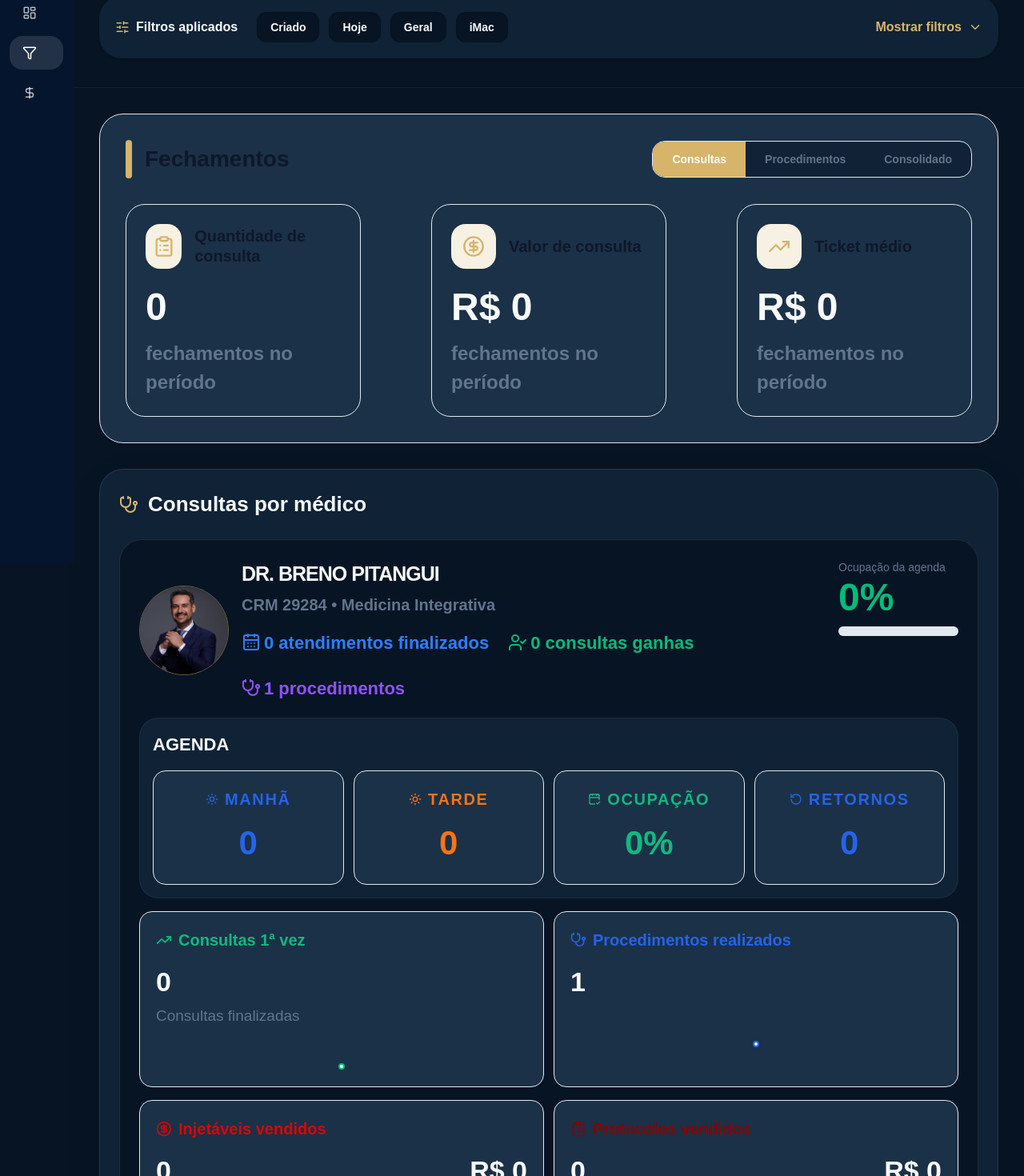
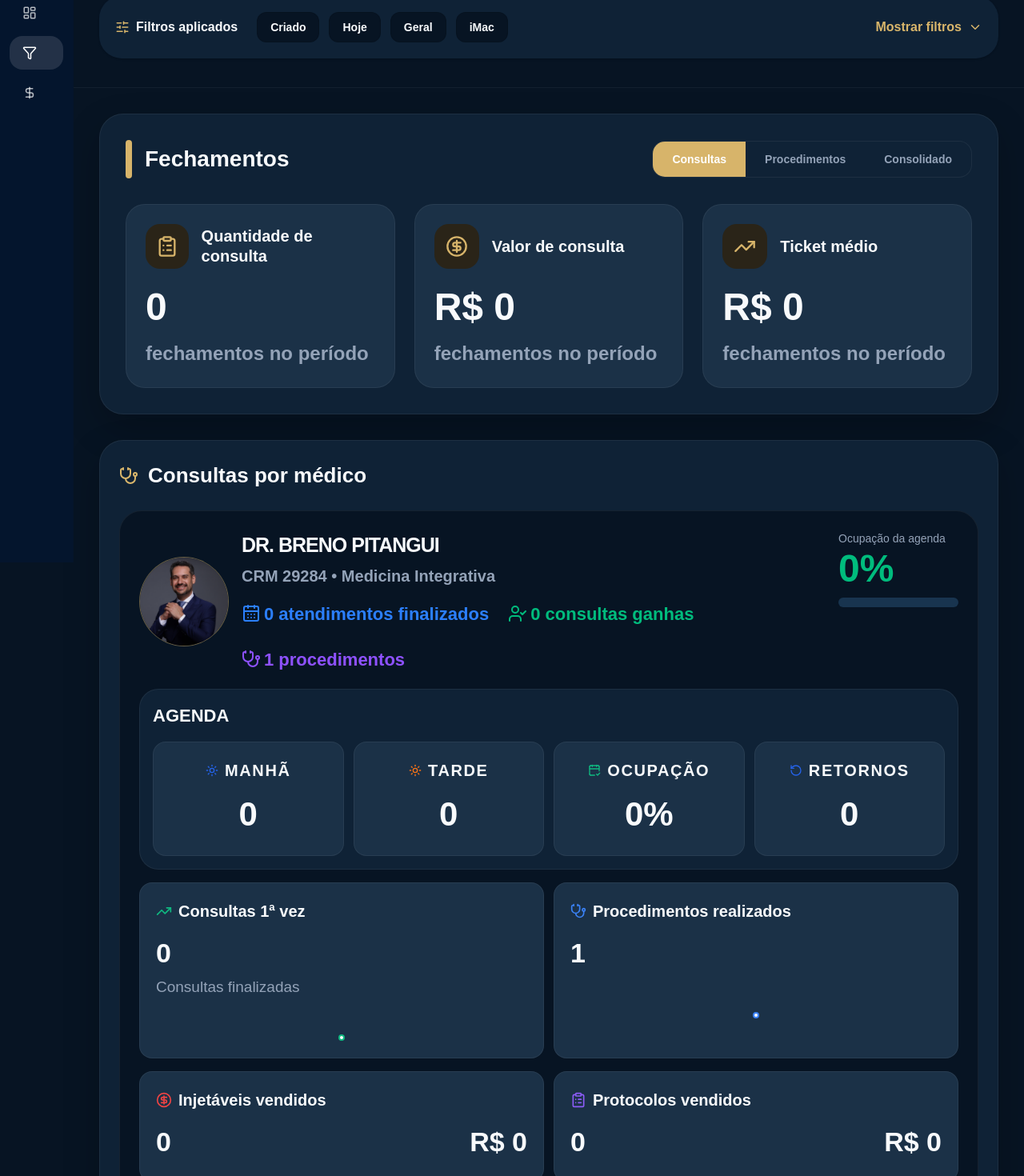
Before and after one commit to thayanasalesintitutorr-bot/criare-dashboard, a Next.js app: page /funil in a window 1280 px wide. Shown: the part 97-1567 px from the top of the page at 80% size. Built offline with nearby package versions, Linux system fonts and the light colour scheme; no server answers; the database is empty.

Commit message:
ajuste cores

```diff
--- a/src/app/funil/page.tsx
+++ b/src/app/funil/page.tsx
@@ -117,16 +117,6 @@ function formatMoney(v: number) {
     maximumFractionDigits: 0,
   })
 }
-
-const COLORS = [
-  '#6366F1',
-  '#22C55E',
-  '#F59E0B',
-  '#EF4444',
-  '#06B6D4',
-  '#A855F7',
-]
-
 const fotosMedicos: Record<string, string> = {
   'DR. RODOLPHO REIS': '/medicos/rodolpho.png',
   'DRA. CLAUDIA LAMEIRA': '/medicos/claudia.png',
@@ -185,29 +175,9 @@ export default function FunilPage() {
   const [data, setData] = useState<DashboardResponse | null>(null)
   const [loading, setLoading] = useState(true)
   const [error, setError] = useState<string | null>(null)
-
-  const [isDark, setIsDark] = useState(false)
-
- const [visaoFinanceira, setVisaoFinanceira] = useState<
+  const [visaoFinanceira, setVisaoFinanceira] = useState<
   'consulta' | 'procedimentos' | 'consolidado'
 >('consulta')
-
-useEffect(() => {
-  const updateTheme = () => {
-  setIsDark(document.documentElement.classList.contains('dark'))
-}
-
-  updateTheme()
-
-  const observer = new MutationObserver(updateTheme)
-
-  observer.observe(document.documentElement, {
-    attributes: true,
-    attributeFilter: ['class'],
-  })
-
-  return () => observer.disconnect()
-}, [])
 
   useEffect(() => {
     async function loadData() {
@@ -280,7 +250,7 @@ const res = await fetch(url, {
   if (loading) {
     return (
       <AppShell title="Consulta (Funil)">
-        <div className="rounded-[28px] bg-[var(--card)] p-6 dark:bg-[#0E243B]">
+        <div className="rounded-[28px] bg-[var(--card)] p-6">
           Carregando consultas...
         </div>
       </AppShell>
@@ -305,7 +275,7 @@ const res = await fetch(url, {
   <ResumoSection
   title="Fechamentos"
   extra={
-    <div className="flex overflow-hidden rounded-2xl border border-slate-200 bg-[var(--card)] dark:!border-[#16324C] dark:!bg-[#0A1A2B]">
+    <div className="flex overflow-hidden rounded-2xl border border-[color:var(--border)] bg-[var(--card)]">
       {[
         ['consulta', 'Consultas'],
         ['procedimentos', 'Procedimentos'],
@@ -318,7 +288,7 @@ const res = await fetch(url, {
           className={`px-6 py-3 text-sm font-black transition-all ${
             visaoFinanceira === key
               ? 'bg-[#D7B46A] text-white'
-              : 'text-slate-500 dark:text-slate-300'
+              : 'text-[var(--muted-foreground)]'
           }`}
         >
           {label}
@@ -374,10 +344,10 @@ const res = await fetch(url, {
 </ResumoSection>
 </div>
 
-       <section className="rounded-[30px] border border-white/10 bg-[var(--card)] p-6 text-[var(--foreground)] shadow-[0_18px_45px_rgba(15,23,42,0.10)] dark:bg-[#0E243B]">
+       <section className="rounded-[30px] border border-[color:var(--border)] bg-[var(--card)] p-6 text-[var(--foreground)] shadow-[var(--card-shadow)]">
   <div className="mb-6 flex items-center gap-3">
     <Stethoscope className="h-6 w-6 text-[var(--accent)]" />
-    <h2 className="text-[26px] font-black">Consultas por médico</h2>
+    <h2 className="text-[26px] font-black text-[var(--foreground)]">Consultas por médico</h2>
   </div>
 
   <div className="grid gap-6">
@@ -441,7 +411,7 @@ const totalMovimentacoes = movimentacoesAgenda.reduce(
   return (
       <div
         key={medico.medico}
-        className="rounded-[28px] border border-white/10 bg-[var(--background)] p-6"
+        className="rounded-[28px] border border-[color:var(--border)] bg-[var(--background)] p-6"
       >
         <div className="mb-5 flex items-center gap-4">
   <div className="h-28 w-28 shrink-0 overflow-hidden rounded-full border border-[#D7B46A]/40 bg-[#D7B46A]/10">
@@ -462,11 +432,11 @@ const totalMovimentacoes = movimentacoesAgenda.reduce(
   <div className="flex items-start justify-between gap-4">
 
     <div>
-      <h3 className="text-[25px] font-black tracking-[-0.04em]">
+      <h3 className="text-[25px] font-black tracking-[-0.04em] text-[var(--foreground)]">
         {medico.medico}
       </h3>
 
-      <p className="mt-1 text-[20px] font-semibold text-slate-500 dark:text-slate-400">
+      <p className="mt-1 text-[20px] font-semibold text-[var(--muted-foreground)]">
   {infoMedico.crm} • {infoMedico.especialidade}
 </p>
 
@@ -497,7 +467,7 @@ medico.medico?.toUpperCase().includes('CLAUDIA') ? (
     </div>
 
     <div className="min-w-[150px]">
-      <p className="text-sm text-slate-500 dark:text-slate-400">
+      <p className="text-sm text-[var(--muted-foreground)]">
         Ocupação da agenda
       </p>
 
@@ -505,7 +475,7 @@ medico.medico?.toUpperCase().includes('CLAUDIA') ? (
         {medico.capacidadeAgenda || 0}%
       </p>
 
-      <div className="mt-3 h-3 overflow-hidden rounded-full bg-slate-200 dark:bg-[#16324C]">
+      <div className="mt-3 h-3 overflow-hidden rounded-full bg-[var(--progress-bg)]">
         <div
           className="h-full rounded-full bg-emerald-500"
           style={{
@@ -520,8 +490,8 @@ medico.medico?.toUpperCase().includes('CLAUDIA') ? (
 </div>
 
 <div className="space-y-4">
-  <div className="rounded-[24px] border border-white/5 bg-[var(--card)] p-4 dark:bg-[#0E243B]">
-    <h4 className="mb-4 text-[22px] font-black">
+  <div className="rounded-[24px] border border-[color:var(--border)] bg-[var(--card)] p-4">
+    <h4 className="mb-4 text-[22px] font-black text-[var(--foreground)]">
   AGENDA
 </h4>
 
@@ -565,7 +535,7 @@ medico.medico?.toUpperCase().includes('CLAUDIA') ? (
   description="Consultas finalizadas"
   tone="green"
   chart={medico.evolucaoConsultaPrimeiraVez}
-  chartColor="#10B981"
+  chartColor="var(--chart-green)"
 />
 
     <MetricCard
@@ -575,7 +545,7 @@ medico.medico?.toUpperCase().includes('CLAUDIA') ? (
   description=""
   tone="blue"
   chart={medico.evolucaoProcedimentos}
-  chartColor="#2563EB"
+  chartColor="var(--chart-blue)"
 />
   </div>
 
@@ -596,7 +566,7 @@ medico.medico?.toUpperCase().includes('CLAUDIA') ? (
   description=""
   tone="red"
   chart={medico.evolucaoInjetaveis}
-  chartColor="#10B981"
+  chartColor="var(--chart-green)"
 />
 
     <MetricCard
@@ -614,7 +584,7 @@ medico.medico?.toUpperCase().includes('CLAUDIA') ? (
   description=""
   tone="purple"
   chart={medico.evolucaoProtocolos}
-  chartColor="#F97316"
+  chartColor="var(--chart-orange)"
 />
   </div>
 )}
@@ -628,13 +598,13 @@ medico.medico?.toUpperCase().includes('CLAUDIA') ? (
     description=""
     tone="purple"
     chart={medico.evolucaoCirurgias}
-    chartColor="#8B0000"
+    chartColor="var(--chart-red)"
   />
 )}
 
 
-  <div className="rounded-[24px] border border-white/5 bg-[var(--card)] p-5 dark:bg-[#0E243B]">
-    <h4 className="mb-4 text-[22px] font-black">
+  <div className="rounded-[24px] border border-[color:var(--border)] bg-[var(--card)] p-5">
+    <h4 className="mb-4 text-[22px] font-black text-[var(--foreground)]">
   FINANCEIRO
 </h4>
 
@@ -696,8 +666,8 @@ medico.medico?.toUpperCase().includes('CLAUDIA') ? (
 </div>
 </div>
 
-<div className="rounded-[24px] border border-white/5 bg-[var(--card)] p-5 dark:bg-[#0E243B]">
-  <h4 className="mb-4 text-[22px] font-black text-BLACK500">
+<div className="rounded-[24px] border border-[color:var(--border)] bg-[var(--card)] p-5">
+  <h4 className="mb-4 text-[22px] font-black text-[var(--foreground)]">
   CONSOLIDADO
 </h4>
 
@@ -715,7 +685,7 @@ medico.medico?.toUpperCase().includes('CLAUDIA') ? (
           {formatMoney(faturamentoConsolidado)}
         </p>
 
-        <div className="mt-4 h-3 overflow-hidden rounded-full bg-slate-200 dark:bg-[#16324C]">
+        <div className="mt-4 h-3 overflow-hidden rounded-full bg-[var(--progress-bg)]">
           <div
   className={`h-full rounded-full ${
     percentualConsolidado >= 100
@@ -731,7 +701,7 @@ medico.medico?.toUpperCase().includes('CLAUDIA') ? (
         </div>
 
         <div className="mt-3 flex items-center justify-between">
-          <span className="text-xl font-bold text-slate-500">
+          <span className="text-xl font-bold text-[var(--muted-foreground)]">
   Meta {formatMoney(metaConsolidada)}
 </span>
 
@@ -752,7 +722,7 @@ medico.medico?.toUpperCase().includes('CLAUDIA') ? (
   })()}
 </div>
 
-    <div className="rounded-[24px] border border-white/5 bg-[var(--card)] p-5 dark:bg-[#0E243B]">
+    <div className="rounded-[24px] border border-[color:var(--border)] bg-[var(--card)] p-5">
    <h4 className="mb-4 text-[22px] font-black text-[var(--foreground)]">
   MOVIMENTAÇÕES DA AGENDA
 </h4>
@@ -793,7 +763,7 @@ medico.medico?.toUpperCase().includes('CLAUDIA') ? (
                 style={{ backgroundColor: item.cor }}
               />
 
-              <span className="text-sm font-semibold text-slate-600 dark:text-slate-300">
+              <span className="text-sm font-semibold text-[var(--muted-foreground)]">
   {item.nome}
 </span>
             </div>
@@ -826,12 +796,12 @@ function ResumoSection({
   extra,
 }: any) {
   return (
-   <div className="rounded-[30px] border border-slate-200 bg-[var(--metric-card)] p-8 shadow-sm dark:!border-[#16324C] dark:!bg-[#102841]">
+  <div className="rounded-[30px] border border-[color:var(--border)] bg-[var(--card)] p-8 shadow-[var(--card-shadow)]">
       <div className="mb-8 flex items-center justify-between">
         <div className="flex items-center gap-4">
           <div className="h-12 w-[8px] rounded-full bg-[#D7B46A]" />
 
-          <h3 className="text-[28px] font-black text-slate-900 dark:text-white">
+          <h3 className="text-[28px] font-black text-[var(--foreground)]">
             {title}
           </h3>
         </div>
@@ -839,7 +809,7 @@ function ResumoSection({
         {extra}
       </div>
 
-      <div className="grid gap-22 md:grid-cols-3">
+      <div className="grid gap-6 md:grid-cols-3">
         {children}
       </div>
     </div>
@@ -848,13 +818,13 @@ function ResumoSection({
 
 function ResumoCard({ label, value, icon: Icon }: any) {
   return (
-   <div className="rounded-[24px] border border-slate-200 bg-[var(--metric-card)] p-6 dark:!border-[#16324C] dark:!bg-[#0A1A2B]">
+   <div className="rounded-[24px] border border-[color:var(--border)] bg-[var(--metric-card)] p-6">
       <div className="mb-6 flex items-center gap-4">
-        <div className="flex h-14 w-14 items-center justify-center rounded-[18px] bg-[#F7F1E3] dark:bg-[#2A2418]">
+        <div className="flex h-14 w-14 items-center justify-center rounded-[18px] bg-[var(--icon-bg)]">
           <Icon className="h-7 w-7 text-[#D7B46A]" />
         </div>
 
-        <p className="text-[20px] font-black leading-tight text-slate-900 dark:text-white">
+        <p className="text-[20px] font-black leading-tight text-[var(--foreground)]">
           {label}
         </p>
       </div>
@@ -863,7 +833,7 @@ function ResumoCard({ label, value, icon: Icon }: any) {
   {value}
 </p>
 
-<p className="mt-4 text-[24px] font-semibold text-slate-500 dark:text-slate-300">
+<p className="mt-4 text-[24px] font-semibold text-[var(--muted-foreground)]">
   fechamentos no período
 </p>
     </div>
@@ -887,11 +857,11 @@ function ResumoCardMeta({ label, value, meta, dot, isMoney }: any) {
       : 'bg-red-500 text-red-500'
 
   return (
-    <div className="rounded-[24px] border border-slate-200 bg-[var(--metric-card)] p-6 dark:border-white/10 dark:bg-[#0E243B]">
+    <div className="rounded-[24px] border border-[color:var(--border)] bg-[var(--metric-card)] p-6">
       <div className="mb-6 flex items-center gap-3">
   <span className={`h-3 w-3 rounded-full ${dots[dot]}`} />
 
-  <p className="text-[18px] font-black text-slate-900 dark:text-white">
+  <p className="text-[18px] font-black text-[var(--foreground)]">
     {label}
   </p>
 </div>
@@ -900,7 +870,7 @@ function ResumoCardMeta({ label, value, meta, dot, isMoney }: any) {
   {isMoney ? formatMoney(value) : value}
 </p>
 
-   <div className="mt-6 h-6 overflow-hidden rounded-full bg-slate-200 dark:bg-[#16324C]">
+   <div className="mt-6 h-6 overflow-hidden rounded-full bg-[var(--progress-bg)]">
         <div
           className={`h-full rounded-full ${cor.split(' ')[0]}`}
           style={{ width: `${Math.min(percentual, 100)}%` }}
@@ -908,7 +878,7 @@ function ResumoCardMeta({ label, value, meta, dot, isMoney }: any) {
       </div>
 
      <div className="mt-4 flex items-center justify-between">
-  <span className="text-[24px] font-bold text-slate-500">
+  <span className="text-[24px] font-bold text-[var(--muted-foreground)]">
     Meta {isMoney ? formatMoney(meta) : meta}
   </span>
 
@@ -956,8 +926,8 @@ function CardMini({
 }: any) {
   return (
     <div
-      className={`rounded-[24px] border border-white/5 p-5 shadow-[0_18px_45px_rgba(15,23,42,0.10)] ${
-        statusClass || 'bg-[var(--card)] dark:bg-[#0E243B]'
+      className={`rounded-[24px] border border-[color:var(--border)] p-5 shadow-[var(--card-shadow)] ${
+        statusClass || 'bg-[var(--metric-card)]'
       }`}
     >
       <div className="mb-3 flex items-center gap-2">
@@ -968,7 +938,7 @@ function CardMini({
         </p>
       </div>
 
-      <h3 className={`text-4xl font-black tracking-[-0.05em] ${statusClass ? 'dark:text-white' : ''}`}>
+      <h3 className={`text-4xl font-black tracking-[-0.05em] text-[var(--foreground)]`}>
         {value}
       </h3>
 
@@ -992,24 +962,24 @@ function MetricMini({
   icon?: any
 }) {
   const colors = {
-    blue: 'border border-slate-200 dark:border-white/10 bg-[var(--metric-card)] text-[#2563EB] dark:text-[#60A5FA]',
-    orange: 'border border-slate-200 bg-[var(--metric-card)] text-[#F97316] dark:border-white/10 dark:text-[#FB923C]',
-    green: 'border border-slate-200 bg-[var(--metric-card)] text-[#10B981] dark:border-white/10 dark:text-[#34D399]',
-    pink: 'border border-slate-200 bg-[var(--metric-card)] text-[#EC4899] dark:border-white/10 dark:text-[#F472B6]',
-    red: 'border border-slate-200 bg-[var(--metric-card)] text-[#E00000] dark:border-white/10 dark:text-[#EF4444]',
-    darkRed: 'border border-slate-200 bg-[var(--metric-card)] text-[#8B0000] dark:border-white/10 dark:text-[#B91C1C]',
+   blue: 'border border-[color:var(--border)] bg-[var(--metric-card)] text-[#2563EB]',
+orange: 'border border-[color:var(--border)] bg-[var(--metric-card)] text-[#F97316]',
+green: 'border border-[color:var(--border)] bg-[var(--metric-card)] text-[#10B981]',
+pink: 'border border-[color:var(--border)] bg-[var(--metric-card)] text-[#EC4899]',
+red: 'border border-[color:var(--border)] bg-[var(--metric-card)] text-[#E00000]',
+darkRed: 'border border-[color:var(--border)] bg-[var(--metric-card)] text-[#8B0000]',
   }
 
   return (
     <div className={`rounded-[16px] px-4 py-5 text-center shadow-none ${colors[color]}`}>
       <div className="flex items-center justify-center gap-2">
         {Icon && <Icon className="h-4 w-4" />}
-       <p className="text-[20px] font-black uppercase tracking-[0.08em]">
+       <p className="text-[20px] font-black uppercase tracking-[0.08em] text-[var(--foreground)]">
   {label}
 </p>
       </div>
 
-      <p className="mt-2 text-[42px] font-black">{value}</p>
+      <p className="mt-2 text-[42px] font-black text-[var(--foreground)]">{value}</p>
     </div>
   )
 }
@@ -1033,17 +1003,32 @@ chartColor,
   chartColor?: string
 }) {
   const tones = {
-    blue: 'border border-slate-200 dark:border-white/10 bg-[var(--metric-card)] text-[#2563EB] dark:text-[#60A5FA]',
-    green: 'border border-slate-200 bg-[var(--metric-card)] text-[#10B981] dark:border-white/10 dark:text-[#34D399]',
-    red: 'border border-slate-200 bg-[var(--metric-card)] text-[#E00000] dark:border-white/10 dark:text-[#EF4444]',
-    purple: 'border border-slate-200 bg-[var(--metric-card)] text-[#8B0000] dark:border-white/10 dark:text-[#B91C1C]',
+    blue:
+'border border-[color:var(--border)] bg-[var(--metric-card)]',
+
+green:
+'border border-[color:var(--border)] bg-[var(--metric-card)]',
+
+red:
+'border border-[color:var(--border)] bg-[var(--metric-card)]',
+
+purple:
+'border border-[color:var(--border)] bg-[var(--metric-card)]',
   }
+
+  const iconColors = {
+  blue: 'text-[var(--chart-blue)]',
+  green: 'text-[var(--chart-green)]',
+  red: 'text-[var(--chart-red)]',
+  purple: 'text-[var(--chart-purple)]',
+}
+
 
   return (
     <div className={`rounded-[16px] p-5 shadow-none ${tones[tone]}`}>
       <div className="flex items-center gap-2">
-        <Icon className="h-6 w-5" />
-        <p className="text-[20px] font-black">{label}</p>
+        <Icon className={`h-6 w-5 ${iconColors[tone]}`} />
+        <p className="text-[20px] font-black text-[var(--foreground)]">{label}</p>
       </div>
 
       <div className="mt-5">
@@ -1052,7 +1037,7 @@ chartColor,
       {value}
     </div>
 
-   <p className="mt-3 text-[19px] font-medium text-slate-500 dark:text-slate-300">
+   <p className="mt-3 text-[19px] font-medium text-[var(--muted-foreground)]">
   {description}
 </p>
   </div>
--- a/src/app/globals.css
+++ b/src/app/globals.css
@@ -1,37 +1,89 @@
 @import "tailwindcss";
 
 :root {
+  /* Base */
   --background: #071423;
-  --foreground: #f8fafc;
-  --card: #0f2236;
+  --foreground: #F8FAFC;
+
+  /* Cards */
+  --card: #0F2236;
   --metric-card: #1B3147;
-  --card-foreground: #f8fafc;
-  --border: rgba(255, 255, 255, 0.06);
-  --primary: #8e63ff;
-  --primary-foreground: #ffffff;
-  --muted: #12263c;
-  --muted-foreground: #94a3b8;
-  --accent: #d9b66b;
-  --sidebar: #06111d;
-  --sidebar-foreground: #dbe4f0;
-  --sidebar-active: rgba(217, 182, 107, 0.14);
+  --card-foreground: #F8FAFC;
+  --card-shadow: 0 18px 45px rgba(0,0,0,.22);
+
+  /* Borders */
+  --border: rgba(255,255,255,.06);
+
+  /* Componentes */
+  --icon-bg: #2A2418;
+  --progress-bg: #18344F;
+
+  /* Cores principais */
+  --primary: #8E63FF;
+  --primary-foreground: #FFFFFF;
+  --accent: #D9B66B;
+
+  /* Texto secundário */
+  --muted: #12263C;
+  --muted-foreground: #94A3B8;
+
+  /* Sidebar */
+  --sidebar: #06111D;
+  --sidebar-card: #08192B;
+  --sidebar-foreground: #DBE4F0;
+  --sidebar-active: rgba(217,182,107,.14);
+
+  /* Charts */
+  --chart-blue: #3B82F6;
+  --chart-green: #10B981;
+  --chart-orange: #F59E0B;
+  --chart-red: #EF4444;
+  --chart-purple: #8B5CF6;
+  --chart-pink: #EC4899;
+  --chart-darkRed: #8B0000;
 }
 
 .light {
-  --background: #f6f6fb;
+  /* Base */
+  --background: #F6F6FB;
   --foreground: #111827;
-  --card: #ffffff;
+
+  /* Cards */
+  --card: #FFFFFF;
   --metric-card: #F8F8FA;
   --card-foreground: #111827;
-  --border: rgba(15, 23, 42, 0.08);
-  --primary: #6f63ff;
-  --primary-foreground: #ffffff;
-  --muted: #eef2ff;
+  --card-shadow: 0 18px 45px rgba(15,23,42,.08);
+
+  /* Borders */
+  --border: rgba(15,23,42,.08);
+
+  /* Componentes */
+  --icon-bg: #F7F1E3;
+  --progress-bg: #E5E7EB;
+
+  /* Cores principais */
+  --primary: #6F63FF;
+  --primary-foreground: #FFFFFF;
+  --accent: #D9B66B;
+
+  /* Texto secundário */
+  --muted: #EEF2FF;
   --muted-foreground: #667085;
-  --accent: #d9b66b;
+
+  /* Sidebar */
   --sidebar: #081321;
-  --sidebar-foreground: #dbe4f0;
-  --sidebar-active: rgba(217, 182, 107, 0.14);
+  --sidebar-card: #FFFFFF;
+  --sidebar-foreground: #DBE4F0;
+  --sidebar-active: rgba(217,182,107,.14);
+
+  /* Charts */
+  --chart-blue: #3B82F6;
+  --chart-green: #10B981;
+  --chart-orange: #F59E0B;
+  --chart-red: #EF4444;
+  --chart-purple: #8B5CF6;
+  --chart-pink: #EC4899;
+  --chart-darkRed: #8B0000;
 }
 
 html,
```
